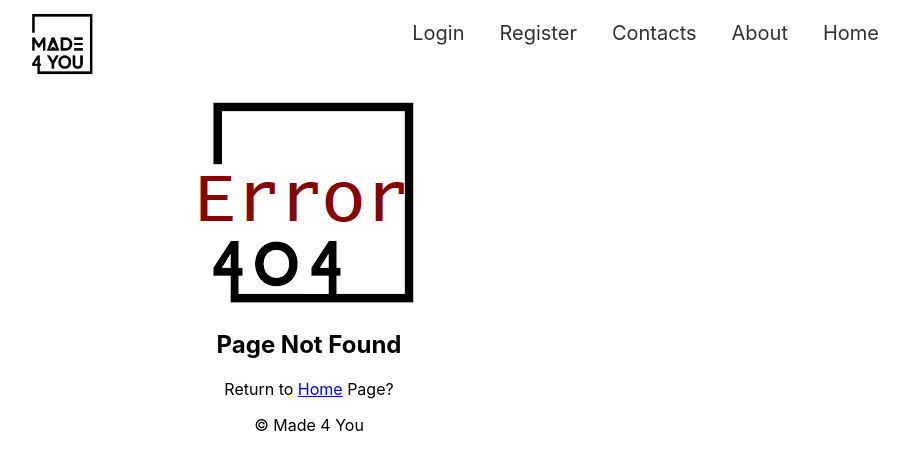
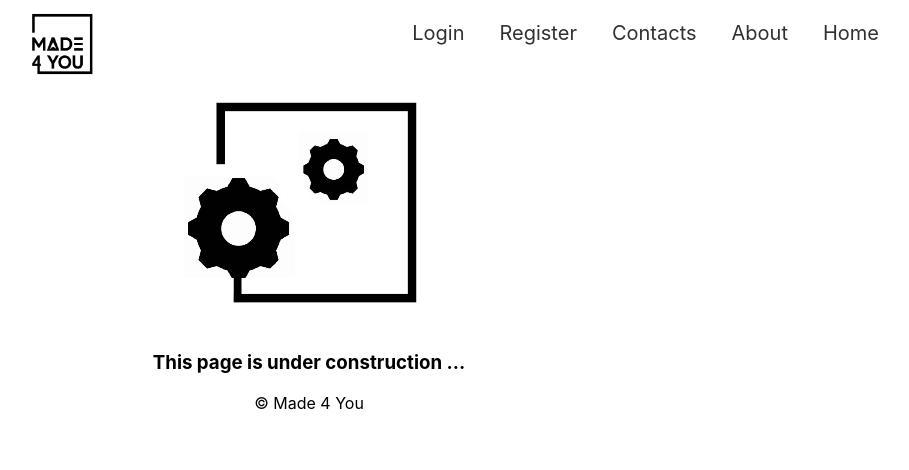
Before and after one commit to aleksandar-sokolov/made-for-you, a React (Create React App) app: page /user/1 in a window 1280 px wide. Before the commit this address had no page. Shown: the top 470 px of the page, without its empty margins (331-1240 px from the left). Built offline with nearby package versions, Linux system fonts and the light colour scheme.

Commit message:
Add under construction page and logo

```diff
--- a/src/App.js
+++ b/src/App.js
@@ -12,15 +12,15 @@ import EditForm from './components/ProductForms/EditForm/EditForm';
 import Login from './components/UserForms/Login/Login';
 import Register from './components/UserForms/Register/Register';
 import Page404 from './components/Page404/Page404';
-
 import AuthContextProvider from './contexts/AuthContext';
+import UnderConstruction from './components/UnderConstruction/UnderConstruction';
 import ErrorWindow from './components/ErrorWindow/ErrorWindow';
 import { ErrorContext } from './contexts/ErrorContext';
 import { useContext } from 'react';
 
 function App() {
 
-    const {errorMessage} = useContext(ErrorContext);
+    const { errorMessage } = useContext(ErrorContext);
 
     return (
         <div className="site-container">
@@ -39,6 +39,7 @@ function App() {
                     {/* <Route path="/login" exact ><Login onLogin={handleLogin} /></Route> */}
                     <Route path="/login" exact ><Login /></Route>
                     <Route path="/register" exact component={Register} />
+                    <Route path='/user/:username' component={UnderConstruction} />
                     <Route path="*" ><Page404 /></Route>
                 </Switch>
             </AuthContextProvider>
--- /dev/null
+++ b/src/components/UnderConstruction/UnderConstruction.js
@@ -0,0 +1,10 @@
+const UnderConstruction = () => {
+    return (
+        <div className="under-construction">
+            <img src="/Under-construction.png" alt="Under Construction Logo"/>
+            <h3>This page is under construction ...</h3>
+        </div>
+     );
+}
+
+export default UnderConstruction;
```
Also changed, not shown: public/Under-construction.png (added).
